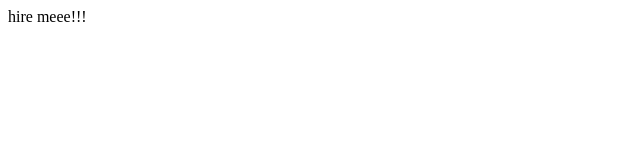
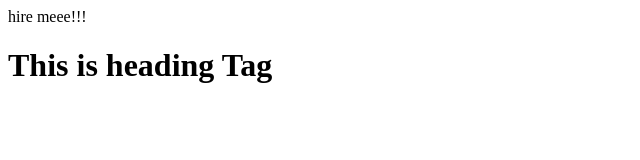
Before and after one commit to Virat2003/rane09, a plain HTML site: page index.html in a window 1280 px wide. Shown: the whole page, without its empty margins (0-640 px from the left). Drawn offline with Linux system fonts and the light colour scheme.

Commit message:
aded heading tag

```diff
--- a/index.html
+++ b/index.html
@@ -1 +1,2 @@
 <p> hire meee!!!</p>
+<h1> This is heading Tag</h1>
```
